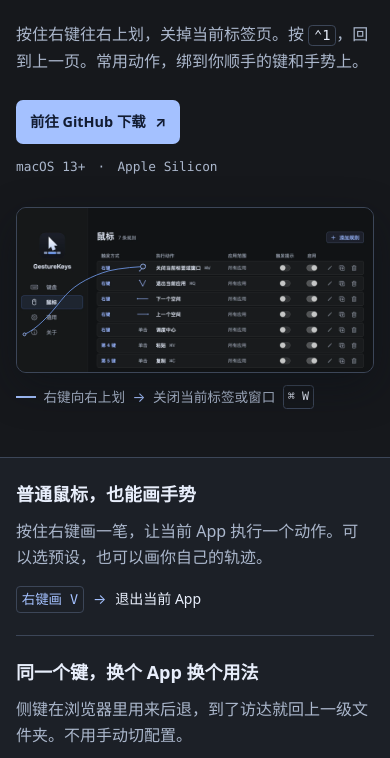
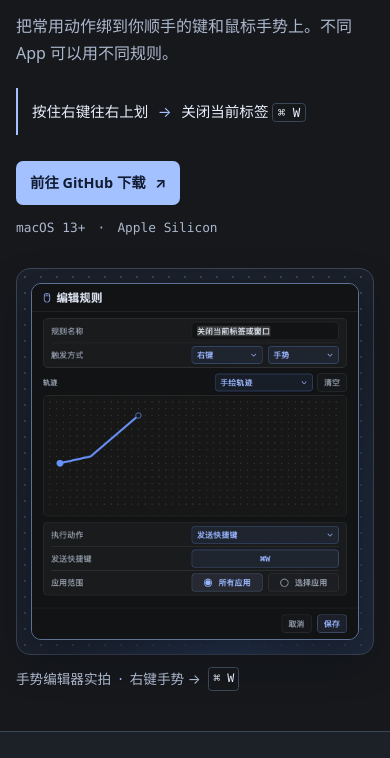
Before and after one commit to yinyu985/GestureKeys, a plain HTML site: page site/index.html in a window 390 px wide. Shown: the part 260-1018 px from the top of the page. Drawn offline with Linux system fonts and the light colour scheme.

Commit message:
Lead with the gesture editor on the landing page

```diff
--- a/site/index.html
+++ b/site/index.html
@@ -19,19 +19,16 @@
       <div class="intro">
         <p class="edition">macOS 工具</p>
         <h1 id="title"><span>按一个键。</span><em>划一笔。</em></h1>
-        <p class="lead">按住右键往右上划，关掉当前标签页。按 <kbd>⌃1</kbd>，回到上一页。常用动作，绑到你顺手的键和手势上。</p>
+        <p class="lead">把常用动作绑到你顺手的键和鼠标手势上。不同 App 可以用不同规则。</p>
+        <p class="example"><span>按住右键往右上划</span><span class="sep" aria-hidden="true">→</span><span>关闭当前标签 <kbd>⌘ W</kbd></span></p>
         <div class="links"><a class="download" href="https://github.com/yinyu985/GestureKeys/releases/latest">前往 GitHub 下载 <span aria-hidden="true">↗</span></a></div>
         <p class="platform">macOS 13+ <span>·</span> Apple Silicon</p>
       </div>
       <figure class="demo">
-        <div class="app-preview">
-          <img src="assets/rules.webp" width="1700" height="784" alt="GestureKeys 鼠标规则列表。右上手势关闭当前标签或窗口，每行右侧有编辑、复制和删除按钮。" fetchpriority="high">
-          <svg class="trace" viewBox="0 0 1000 460" preserveAspectRatio="none" fill="none" aria-hidden="true">
-            <path d="M21 354 C54 341 92 300 124 259 S195 198 239 182 Q271 169 354 164"/>
-            <circle cx="21" cy="354" r="4"/><circle cx="354" cy="164" r="7"/>
-          </svg>
+        <div class="editor-stage">
+          <img class="app-preview" src="assets/editor.webp" width="956" height="1042" alt="GestureKeys 手势编辑器实拍：向右上方的蓝色轨迹绑定到 Command-W。" fetchpriority="high">
         </div>
-        <figcaption><span class="line-sample" aria-hidden="true"></span>右键向右上划 <span class="sep">→</span> 关闭当前标签或窗口 <kbd>⌘ W</kbd></figcaption>
+        <figcaption>手势编辑器实拍 <span>·</span> 右键手势 → <kbd>⌘ W</kbd></figcaption>
       </figure>
     </section>
     <div class="feature-band">
@@ -62,7 +59,10 @@
       </section>
     </div>
     <section class="shell install" id="install">
-      <div class="install-art"><img src="assets/editor.webp" width="956" height="1042" loading="lazy" alt="在 GestureKeys 规则编辑器中设置右键手势。"></div>
+      <figure class="install-art">
+        <img src="assets/rules.webp" width="1700" height="784" loading="lazy" alt="GestureKeys 鼠标规则列表：每条规则显示触发方式、执行动作和应用范围。">
+        <figcaption>鼠标规则列表 <span>·</span> 每条规则可以单独启用</figcaption>
+      </figure>
       <div>
         <p class="edition">首次使用</p><h2>解压，拖入「应用程序」</h2>
         <ol>
--- a/site/style.css
+++ b/site/style.css
@@ -26,7 +26,8 @@ img { display: block; width: 100%; height: auto; }
 .header nav a:hover, .footer a:hover { color: var(--blue); }
 .brand { display: flex; align-items: center; gap: 10px; font-weight: 700; letter-spacing: -.025em; }
 .brand img { width: 34px; }
-.hero { display: grid; grid-template-columns: 0.73fr 1.25fr; align-items: center; gap: clamp(24px, 5vw, 72px); padding-block: clamp(48px, 8vw, 108px); }
+.hero { display: grid; grid-template-columns: minmax(0, .85fr) minmax(0, 1.15fr); align-items: center; gap: clamp(24px, 5vw, 72px); padding-block: clamp(40px, 6vw, 80px); }
+.example { display: flex; align-items: baseline; gap: .35em .65em; flex-wrap: wrap; margin-top: 22px; padding: 11px 0 11px 14px; border-inline-start: 2px solid var(--blue); font-size: .91rem; }
 .edition, .platform, kbd, code { font-family: ui-monospace, SFMono-Regular, Consolas, monospace; }
 .edition { color: var(--blue); font-size: .875rem; letter-spacing: .05em; font-weight: 650; }
 .platform span { padding-inline: .35em; }
@@ -39,12 +40,10 @@ kbd { padding: .1em .35em; white-space: nowrap; border: 1px solid var(--line); b
 .download { min-height: 44px; display: inline-flex; align-items: center; gap: .65em; font-weight: 700; text-decoration: none; font-size: .9rem; background: var(--blue); color: #121c32; border-radius: 7px; padding: 0 14px; }
 .download:hover { background: #c2d6ff; }
 .platform { font-size: .8rem; color: var(--muted); margin-top: 12px; }
-.app-preview { position: relative; background: var(--panel); border: 1px solid var(--line); border-radius: 10px; overflow: hidden; box-shadow: 0 14px 40px #0b0f1666; }
-.trace { position: absolute; inset: 0; width: 100%; height: 100%; pointer-events: none; }
-.trace path { stroke: #7aa7ff; stroke-width: 2.5; stroke-linecap: round; }
-.trace circle { stroke: #a4c1ff; fill: #1c2027; stroke-width: 2.5; }
+.editor-stage { display: grid; place-items: center; padding: clamp(14px, 3vw, 38px); border: 1px solid var(--line); border-radius: 14px; background: radial-gradient(ellipse at 60% 85%, #263653, transparent 73%), radial-gradient(circle, #3a465a 1px, transparent 1.5px) 0 0 / 16px 16px, #1b212b; }
+.app-preview { width: min(100%, 418px); background: var(--panel); border: 1px solid #5c7194; border-radius: 10px; box-shadow: 0 14px 40px #0b0f1690; }
 figcaption { display: flex; gap: .55em; align-items: center; flex-wrap: wrap; margin-top: 12px; color: var(--muted); font-size: .85rem; }
-.line-sample { width: 20px; height: 2px; background: var(--blue); }
+figcaption span { color: var(--blue); }
 .sep { color: var(--blue); }
 .feature-band { border-block: 1px solid var(--line); background: var(--panel); }
 .features { display: grid; grid-template-columns: repeat(3, 1fr); }
@@ -57,8 +56,7 @@ figcaption { display: flex; gap: .55em; align-items: center; flex-wrap: wrap; ma
 .rule-samples { display: grid; gap: 5px; padding: 0; margin: 16px 0 0; list-style: none; }
 .rule-samples li { display: flex; align-items: baseline; flex-wrap: wrap; gap: 4px 9px; font-size: .875rem; }
 .rule-samples kbd { color: var(--blue); font-size: .84rem; }
-.install { display: grid; grid-template-columns: minmax(0, .8fr) minmax(0, 1.2fr); gap: clamp(24px, 7vw, 96px); align-items: center; padding-block: clamp(48px, 8vw, 96px); }
-.install-art { max-width: 380px; }
+.install { display: grid; grid-template-columns: minmax(0, 1.12fr) minmax(0, 1fr); gap: clamp(24px, 6vw, 76px); align-items: center; padding-block: clamp(48px, 8vw, 96px); }
 .install-art img { border-radius: 10px; border: 1px solid var(--line); }
 .install h2 { font-size: clamp(1.5rem, 4vw, 2.25rem); line-height: 1.25; margin-block: 10px 14px; }
 .install ol { padding-inline-start: 1.5em; margin-block: 0; }
@@ -80,9 +78,4 @@ pre { max-width: 100%; white-space: pre-wrap; overflow-wrap: anywhere; font-size
   .features article + article { border-inline-start: 0; border-top: 1px solid var(--line); }
   .install { grid-template-columns: minmax(0, 1fr); }
   .install-art { order: 1; }
-  .trace { opacity: .85; }
 }
-@media (prefers-reduced-motion: no-preference) {
-  .trace path { stroke-dasharray: 430; animation: trace-in 750ms ease-out both; }
-  @keyframes trace-in { from { stroke-dashoffset: 430; } to { stroke-dashoffset: 0; } }
-}
```
Also changed, not shown: 1 other file.
